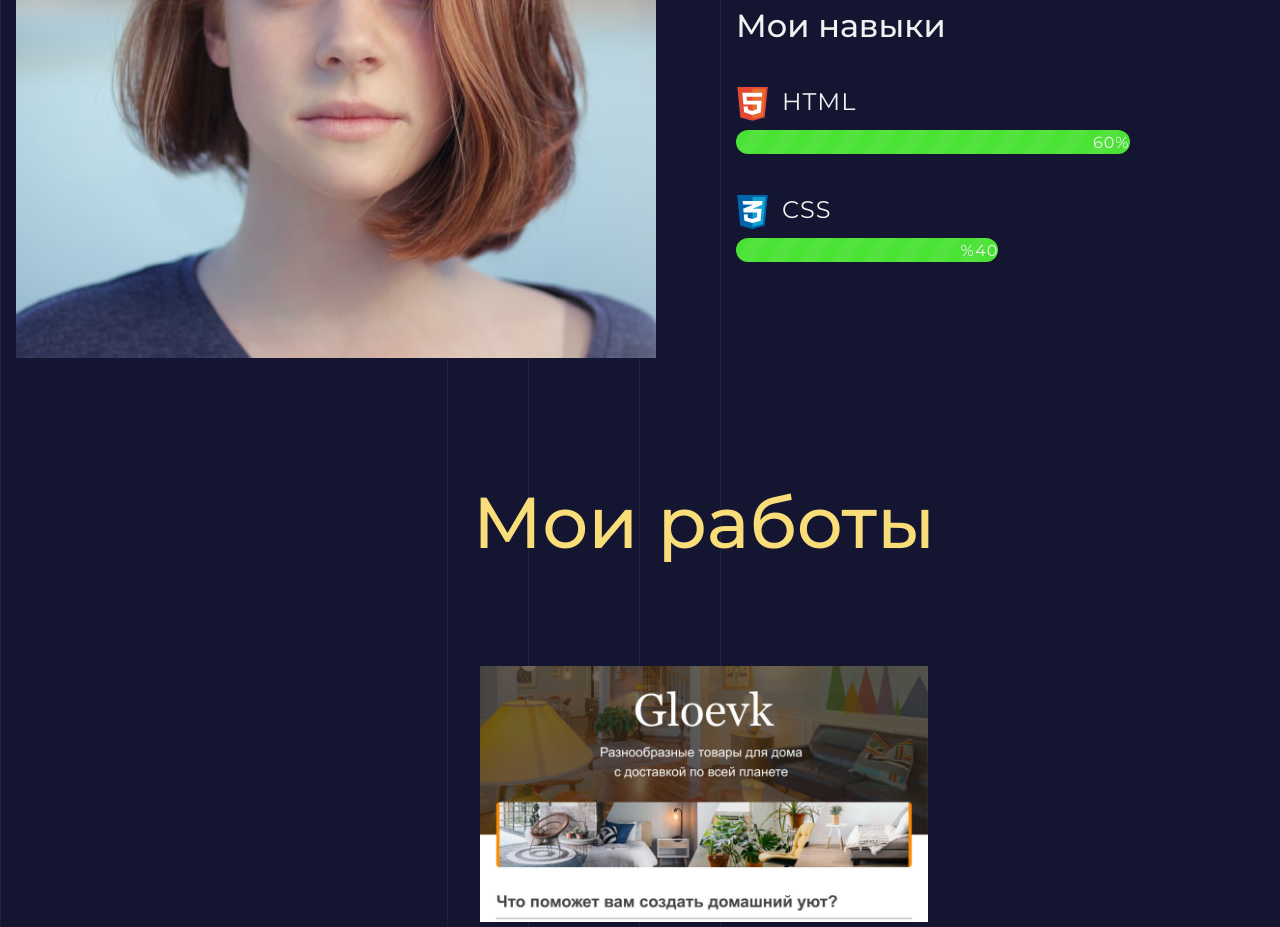
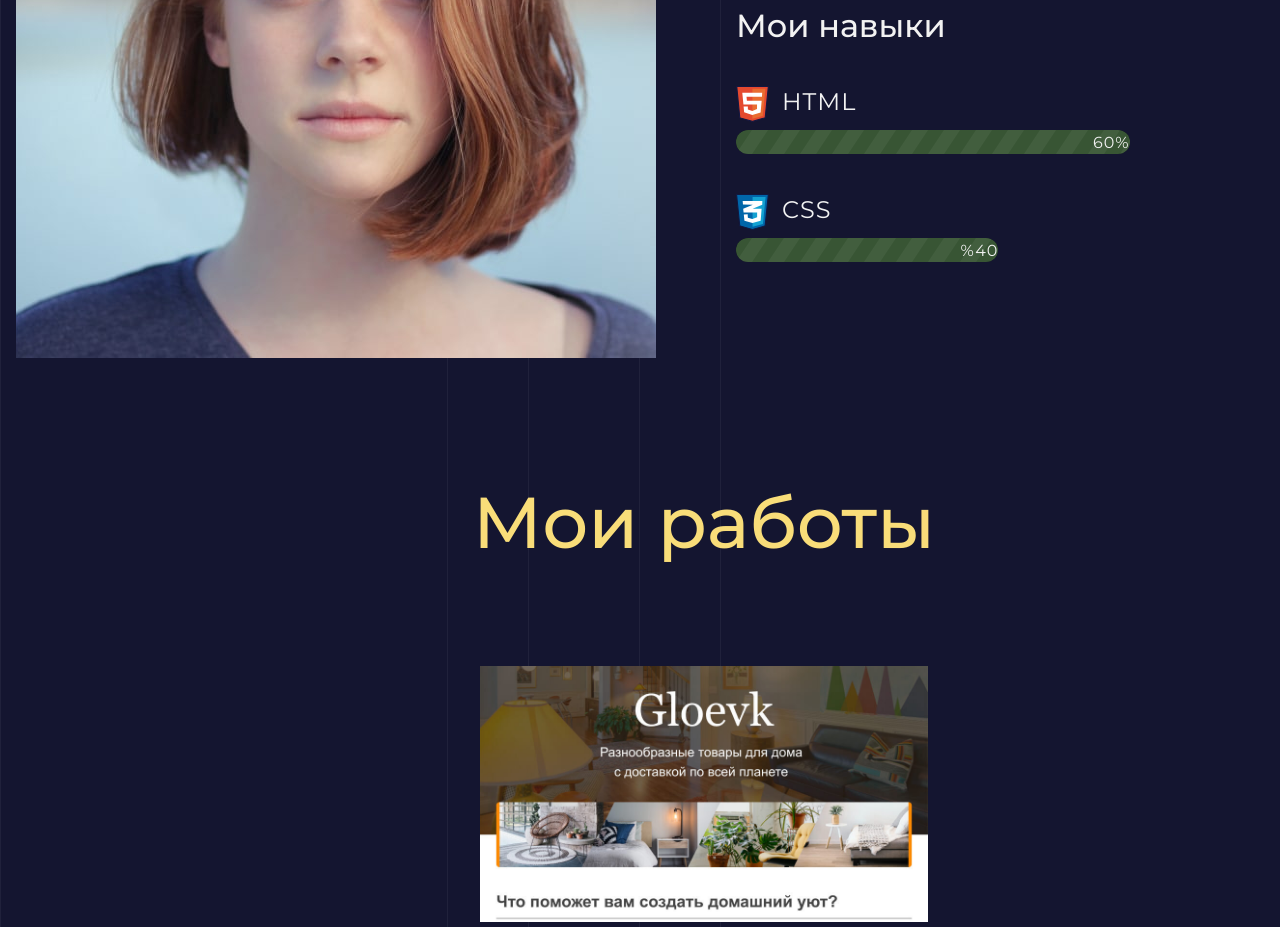
Before and after one commit to SkyK7/test, a plain HTML site: page index.html in a window 1280 px wide. Shown: the part 1740-2667 px from the top of the page. Drawn offline with Linux system fonts and the light colour scheme.

Commit message:
Изменили цвет заднего фона

```diff
--- a/style.css
+++ b/style.css
@@ -252,7 +252,7 @@ body {
     height: 24px;
     letter-spacing: 1px;
     line-height: 26px;
-    background-color: #4ae235;
+    background-color: #385534;
     background-image: url("img/progress-pattern.svg");
 }
 
```
